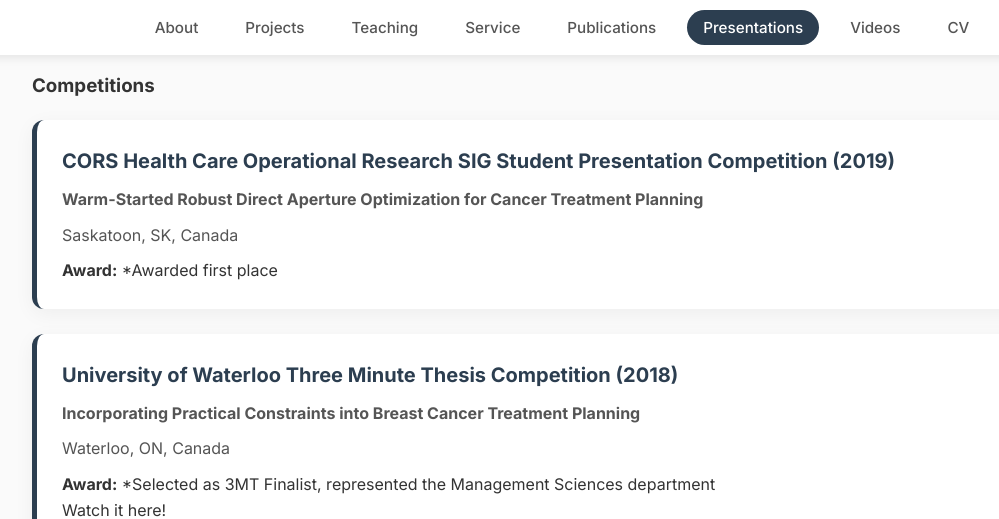
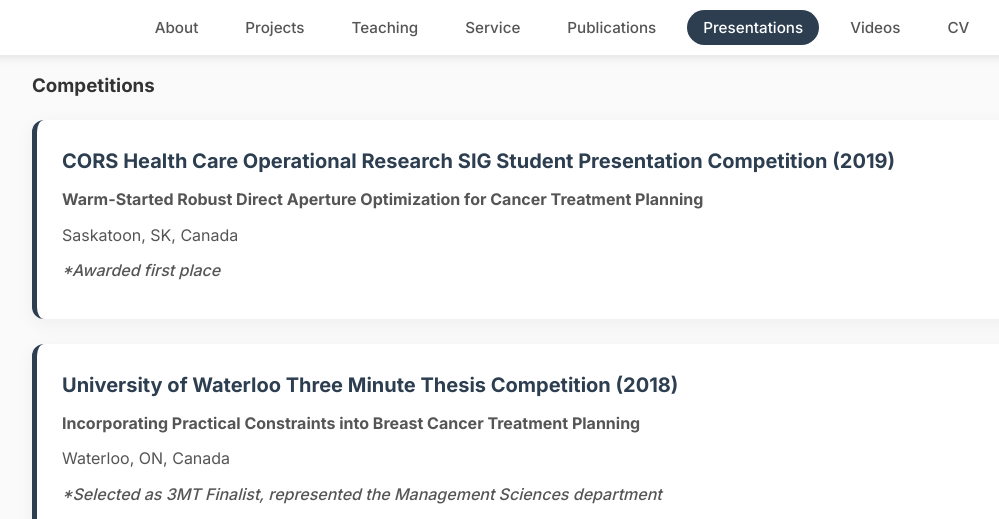
Before and after one commit to DaniRip/DaniRip.github.io, a Jekyll site: the page built from presentations.md, in a window 1280 px wide and 900 px high, scrolled down 1599 px, cut to the strip 0-519 px from the top of the window. Shown: the whole strip, without its empty margins (78-1077 px from the left). Built offline with Jekyll 4.4.1, drawn with Linux system fonts in a browser that asks for light colours.

Commit message:
Update presentations.md

```diff
--- a/presentations.md
+++ b/presentations.md
@@ -36,11 +36,7 @@
     {% if comp.title %}<p><strong>{{ comp.title }}</strong></p>{% endif %}
     {% if comp.location %}<p>{{ comp.location }}</p>{% endif %}
     <!-- {% if comp.link %}<p><a href="{{ comp.link }}" target="_blank">{{ comp.link_text }}</a></p>{% endif %} -->
-    {% if comp.award %}
-    <div class="award-callout">
-        <strong>Award:</strong> {{ comp.award }}
-    </div>
-    {% endif %}
+    {% if comp.award %}<p class="comp-award"><em>{{ comp.award }}</em></p>{% endif %}
     {% if comp.youtube_id %}
     Watch it here!
     <div class="video-container">
```
